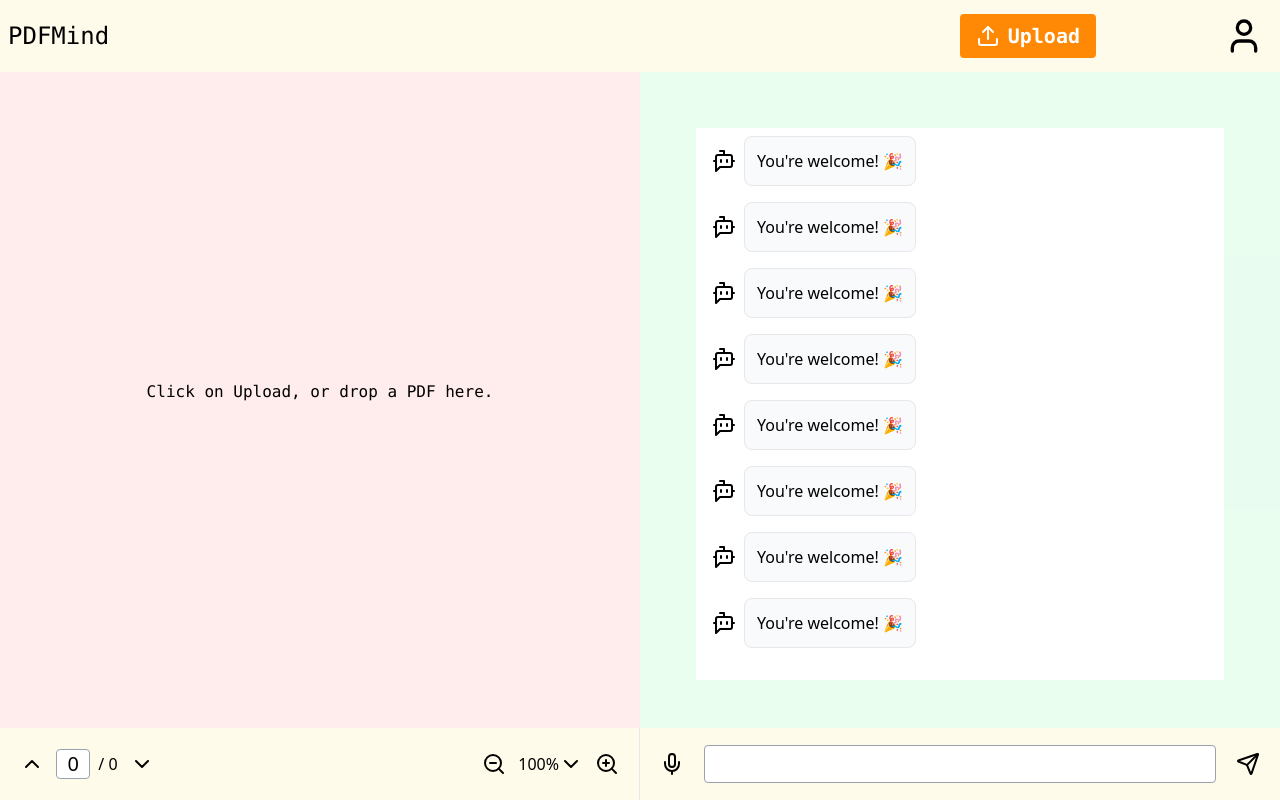
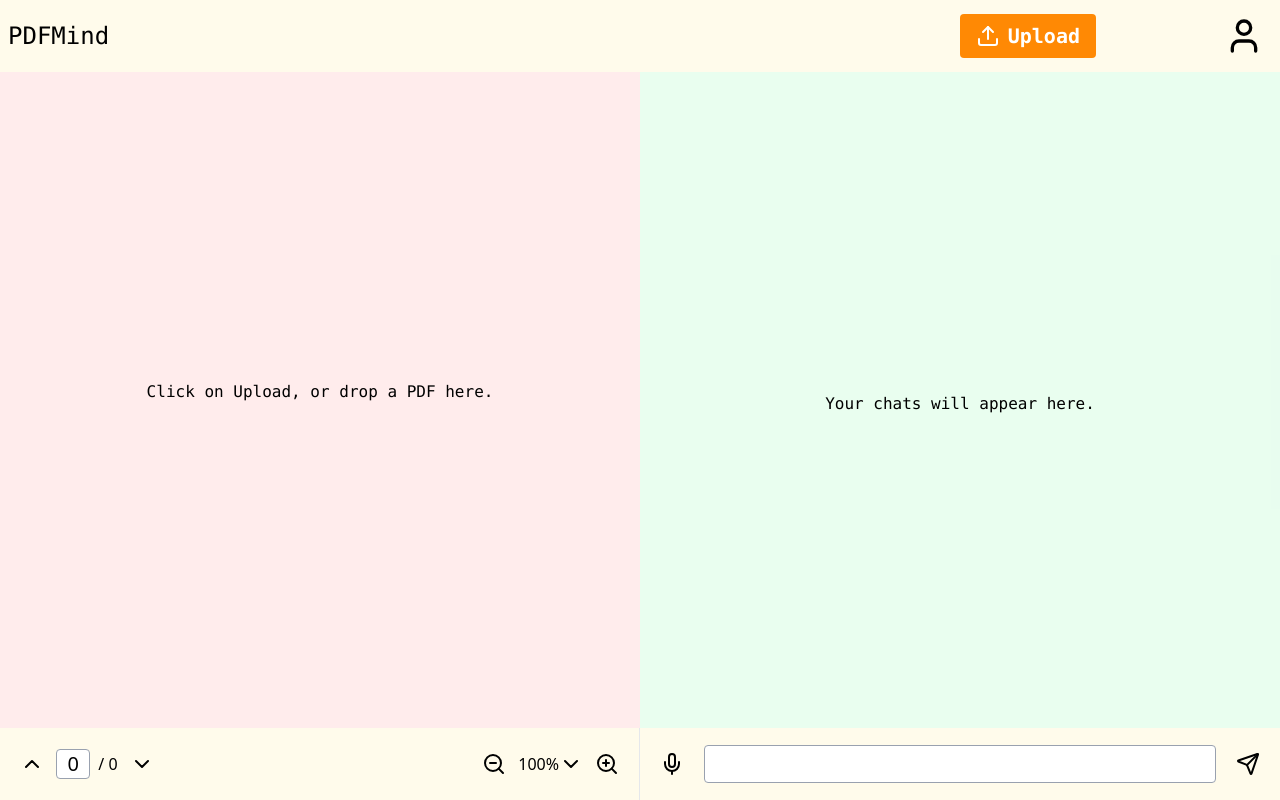
Before and after one commit to vallabhtiwari/pdfmind, a Next.js app: page / in a window 1280 px wide. Built offline with nearby package versions, Linux system fonts and the light colour scheme.

Commit message:
added zustand store for chats

```diff
--- a/src/components/ChatWindow.tsx
+++ b/src/components/ChatWindow.tsx
@@ -2,41 +2,25 @@
 import { useEffect, useRef } from "react";
 import { ChatInput } from "./ChatInput";
 import { BotMessageSquare, User } from "lucide-react";
+import { useChatStore } from "@/store/chatStore";
 
 export function ChatWindow() {
-  const sampleChats = [
-    { id: 1, message: "Hello! 👋 How can I assist you today?", from: "bot" },
-    { id: 2, message: "I need help with my account.", from: "user" },
-    { id: 3, message: "Sure! Let me check that for you. 🔎", from: "bot" },
-    { id: 4, message: "Thanks!", from: "user" },
-    { id: 5, message: "You're welcome! 🎉", from: "bot" },
-    { id: 5, message: "You're welcome! 🎉", from: "bot" },
-    { id: 5, message: "You're welcome! 🎉", from: "bot" },
-    { id: 5, message: "You're welcome! 🎉", from: "bot" },
-    { id: 5, message: "You're welcome! 🎉", from: "bot" },
-    { id: 5, message: "You're welcome! 🎉", from: "bot" },
-    { id: 5, message: "You're welcome! 🎉", from: "bot" },
-    { id: 5, message: "You're welcome! 🎉", from: "bot" },
-    { id: 5, message: "You're welcome! 🎉", from: "bot" },
-    { id: 5, message: "You're welcome! 🎉", from: "bot" },
-    { id: 5, message: "You're welcome! 🎉", from: "bot" },
-    { id: 5, message: "You're welcome! 🎉", from: "bot" },
-    { id: 5, message: "You're welcome! 🎉", from: "bot" },
-  ];
+  const chats = useChatStore((s) => s.chats);
   const messageEndRef = useRef<HTMLDivElement>(null);
   useEffect(
     () => messageEndRef.current?.scrollIntoView({ behavior: "smooth" }),
-    [sampleChats.length]
+    [chats.length]
   );
   return (
     <div className="flex-1 overflow-hidden flex flex-col bg-green-100/40">
       <div className="text-center p-7 bg-green-100/40"></div>
 
       <div className="px-14 flex-1 overflow-hidden flex flex-col bg-green-100/40">
-        <div className="bg-white overflow-y-auto flex flex-col p-4 gap-4 scrollbar-thin scrollbar-thumb-gray-400 scrollbar-track-green-100/40">
-          {sampleChats.map((chat, index) => (
+        {chats.length > 0 ? (
+          <div className="flex-1 bg-white overflow-y-auto flex flex-col p-4 pb-0 gap-4 scrollbar-thin scrollbar-thumb-gray-400 scrollbar-track-green-100/40">
+            {chats.map((chat) => (
               <div
-              key={chat.id + index}
+                key={chat.id}
                 className={chat.from === "bot" ? " self-start" : "self-end"}
               >
                 <div className="flex justify-evenly items-center gap-2">
@@ -54,6 +38,13 @@ export function ChatWindow() {
             ))}
             <div ref={messageEndRef}></div>
           </div>
+        ) : (
+          <div
+            className={`flex-1 flex flex-col justify-center items-center font-mono`}
+          >
+            Your chats will appear here.
+          </div>
+        )}
       </div>
       <div className="flex items-center justify-between p-6 bg-green-100/40"></div>
       <ChatInput />
--- /dev/null
+++ b/src/store/chatStore.ts
@@ -0,0 +1,17 @@
+import { ChatsType, Message } from "@/lib/types";
+import { create } from "zustand";
+
+export type ChatState = {
+  chats: ChatsType;
+};
+
+export type ChatActions = {
+  addChat: (message: Message) => void;
+};
+
+export type ChatStore = ChatState & ChatActions;
+
+export const useChatStore = create<ChatStore>((set) => ({
+  chats: [],
+  addChat: (message) => set((state) => ({ chats: [...state.chats, message] })),
+}));
```
Lines whose indentation alone changed are shown as unchanged.
